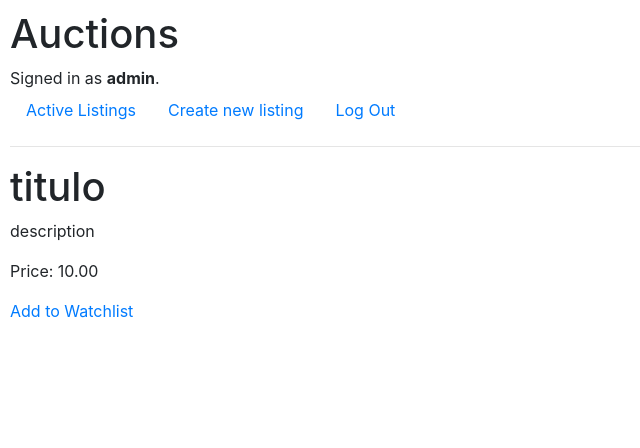
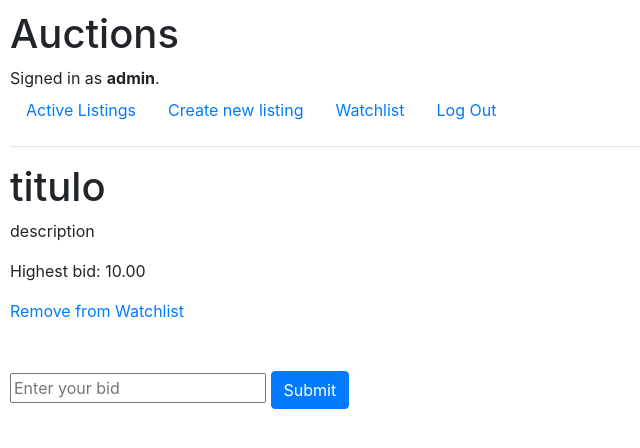
Before and after one commit to GonzoTBA/e-commerce-django-learning-project, a Django app: page /listing-view/1 in a window 1280 px wide. Shown: the top 448 px of the page, without its empty margins (0-640 px from the left). Run offline with Django 3.2, Linux system fonts and the light colour scheme; a user stored in the database is signed in; data comes from the database, SQL or seed files in the repository; both versions use the stored data as it was after the commit; some libraries are stand-ins or nearby versions.

Commit message:
Finished Watchlist logic

```diff
--- a/auctions/templates/auctions/layout.html
+++ b/auctions/templates/auctions/layout.html
@@ -25,6 +25,9 @@
                     <a class="nav-link" href="{% url 'listing' %}">Create new listing</a>
                 </li>
                 <li class="nav-item">
+                    <a class="nav-link" href="{% url 'watchlist' user.id %}">Watchlist</a>
+                </li>
+                <li class="nav-item">
                     <a class="nav-link" href="{% url 'logout' %}">Log Out</a>
                 </li>
             {% else %}
--- a/auctions/templates/auctions/listing-view.html
+++ b/auctions/templates/auctions/listing-view.html
@@ -3,11 +3,24 @@
 {% block body %}
     <h1>{{ listing.title }}</h1>
     <p>{{ listing.description }}</p>
-    <p>Price: {{ listing.bid }}</p>
+    <p>Highest bid: {{ listing.bid }}</p>
     {% if listing.img_url %}
         <p><img src="{{ listing.img_url }}" width="300px"></p>
     {% endif %}
     {% if user.is_authenticated %}
-      <a href="{% url 'admin_watchlist' user.id 'add' listing.id%}">Add to Watchlist</a>
+    <div class="col-4">
+      {% if listing_in_watchlist%}
+        <a class="row" href="{% url 'admin_watchlist' user.id 'remove' listing.id %}">Remove from Watchlist</a>
+      {% else %}
+        <a class="row" href="{% url 'admin_watchlist' user.id 'add' listing.id %}">Add to Watchlist</a>
+      {% endif %}
+    </div>
+    <div class="row pt-5">
+      <form class="col-4" action="{% url 'bid' price bid %}" method="POST">
+        {% csrf_token %}
+        <input type="number" step="0.01" name="bid" placeholder="Enter your bid">
+        <input class="btn btn-primary" type="submit" value="Submit">
+      </form>
+    </div>
     {% endif %}
 {% endblock %}
--- a/auctions/urls.py
+++ b/auctions/urls.py
@@ -10,5 +10,6 @@ urlpatterns = [
     path("listing", views.listing, name="listing"),
     path("listing-view/<int:listing_id>", views.listing_view, name="listing-view"),
     path("admin_watchlist/<int:user_id>/<str:action>/<int:listing_id>", views.admin_watchlist, name="admin_watchlist"),
-    path("watchlist/<int:user_id>", views.watchlist, name="watchlist")
+    path("watchlist/<int:user_id>", views.watchlist, name="watchlist"),
+    path("bid/<int:price>/<int:bid>", views.bid, name="bid")
 ]
--- a/auctions/views.py
+++ b/auctions/views.py
@@ -1,4 +1,5 @@
 from django.contrib.auth import authenticate, login, logout
+from django.contrib.sessions.models import Session
 from django.db import IntegrityError
 from django.http import HttpResponse, HttpResponseRedirect
 from django.shortcuts import redirect, render
@@ -83,13 +84,23 @@ def listing(request):
         return HttpResponseRedirect(reverse("index"))
     return render(request, "auctions/listing.html")
 
-def listing_view(response, listing_id):
+def listing_view(request, listing_id):
     """
     Prepares listing view
     """
+    # Get the user
+    if request.user.is_authenticated:
+        user = request.user
+    # Get listing
     listing = Listing.objects.get(id=listing_id)
-    return render(response, "auctions/listing-view.html", {
-        "listing": listing
+    # Check if listing is in watchlist
+    listing_in_watchlist = True
+    query = UsersListings.objects.filter(user_id=user.id, listing_id=listing.id)
+    if not query:
+        listing_in_watchlist = False
+    return render(request, "auctions/listing-view.html", {
+        "listing": listing,
+        "listing_in_watchlist": listing_in_watchlist
     })
     pass
 
@@ -99,11 +110,14 @@ def admin_watchlist(response, user_id, action, listing_id):
     """
     user = User.objects.get(id=user_id)
     listing = Listing.objects.get(id=listing_id)
+    # Add to watchlist
     if action == "add":
-        ul = UsersListings(user_id=user.id, listing_id=listing.id)
         # TODO: Add only if not present
-        ul.save()
-    watchlist(response, user_id)
+        UsersListings(user_id=user.id, listing_id=listing.id).save()
+    # Remove from Watchlist
+    if action == "remove":
+        UsersListings.objects.filter(user_id=user.id, listing_id=listing.id).delete()
+    # watchlist(response, user_id)
     return HttpResponseRedirect(reverse('watchlist', args=(user_id,)))
 
 def watchlist(response, user_id):
@@ -114,3 +128,7 @@ def watchlist(response, user_id):
     return render(response, "auctions/watchlist.html", {
         "listings": listings
     })
+
+def bid(request, price, bid):
+    if bid < price:
+        print("ERROR")
```
Also changed, not shown: db.sqlite3.
